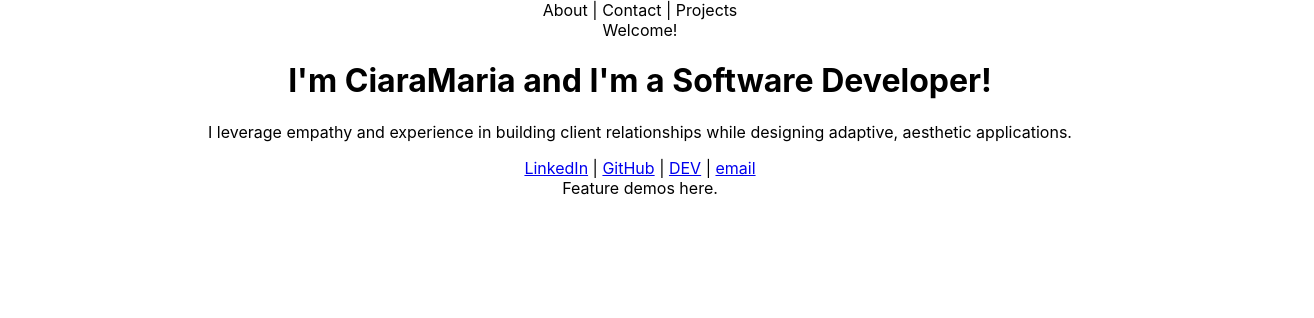
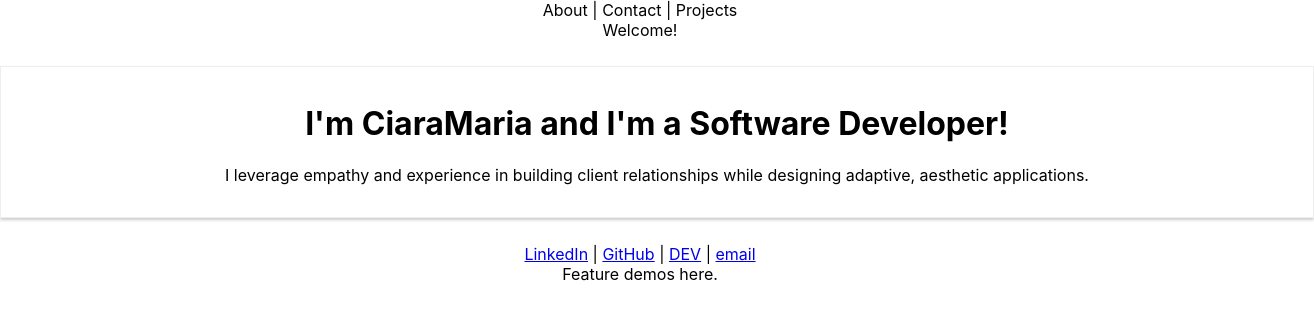
Before and after one commit to proiacm/portfolio, a React (Create React App) app: page / in a window 1280 px wide. Shown: the top 318 px of the page, 1314 px wide, since content can reach past the window. Built offline with nearby package versions, Linux system fonts and the light colour scheme.

Commit message:
Play with css for About component

```diff
--- /dev/null
+++ b/src/About/About.css
@@ -0,0 +1,8 @@
+.About {
+    width: 100%;
+    margin: 26px auto;
+    border: 1px solid #eee;
+    box-shadow: 0 2px 3px #ccc;
+    padding: 16px;
+    text-align: center;
+}
--- a/src/About/About.js
+++ b/src/About/About.js
@@ -1,8 +1,9 @@
 import React from 'react';
+import './About.css';
 
 const About = () => {
     return (
-        <div>
+        <div className='About'>
            <h1>I'm CiaraMaria and I'm a Software Developer!</h1>
            <p>I leverage empathy and experience in building client relationships while designing adaptive, aesthetic applications.</p>
         </div>
```
